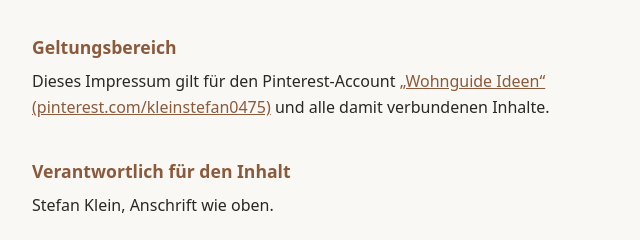
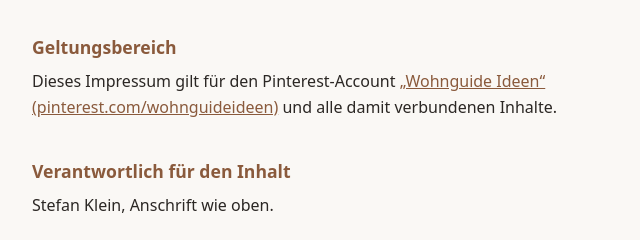
Before and after one commit to wunderwege24-lab/Impressum, a plain HTML site: page index.html in a window 1280 px wide. Shown: the part 383-623 px from the top of the page, 264-904 px from the left. Drawn offline with Linux system fonts and the light colour scheme.

Commit message:
Update Pinterest link in index.html

```diff
--- a/index.html
+++ b/index.html
@@ -55,7 +55,7 @@
 
   <h2>Geltungsbereich</h2>
   <p>Dieses Impressum gilt für den Pinterest-Account
-    <a href="https://de.pinterest.com/kleinstefan0475/">„Wohnguide Ideen“ (pinterest.com/kleinstefan0475)</a>
+    <a href="https://de.pinterest.com/wohnguideideen/">„Wohnguide Ideen“ (pinterest.com/wohnguideideen)</a>
     und alle damit verbundenen Inhalte.</p>
 
   <h2>Verantwortlich für den Inhalt</h2>
```
